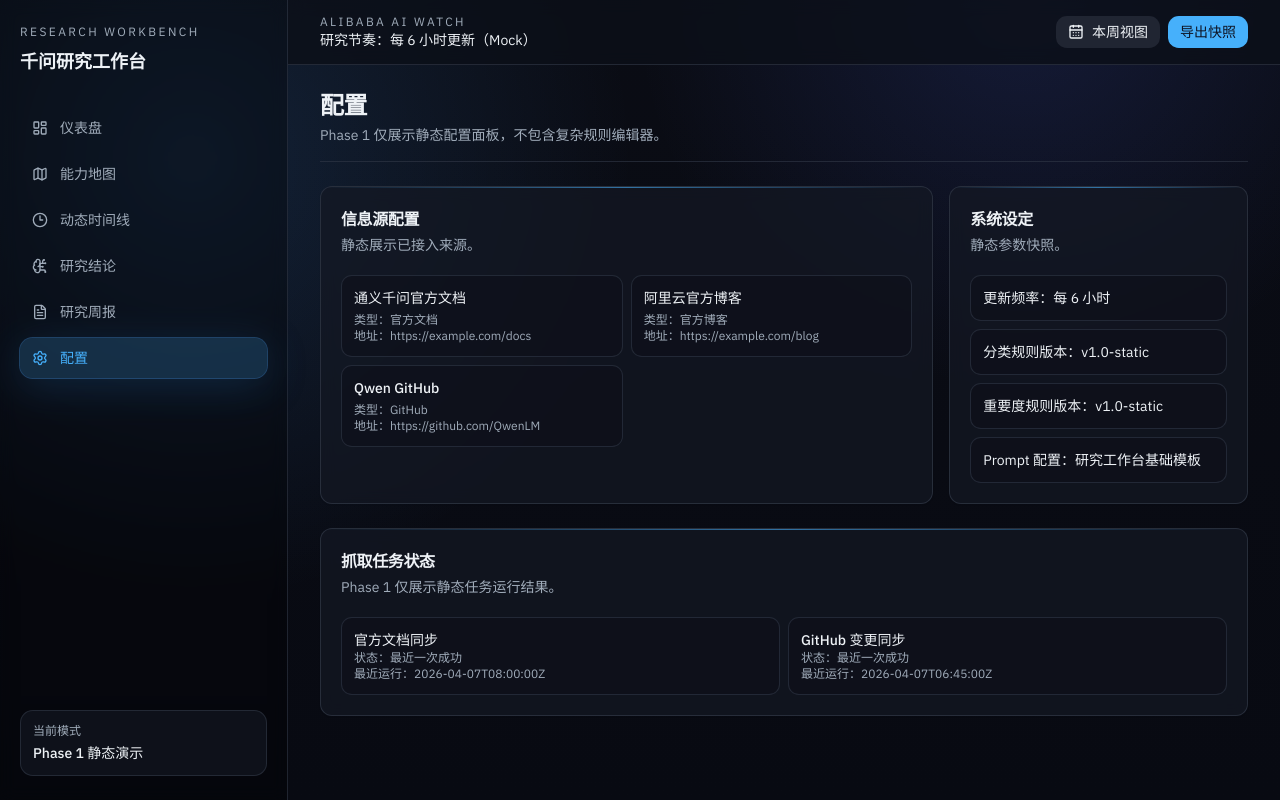
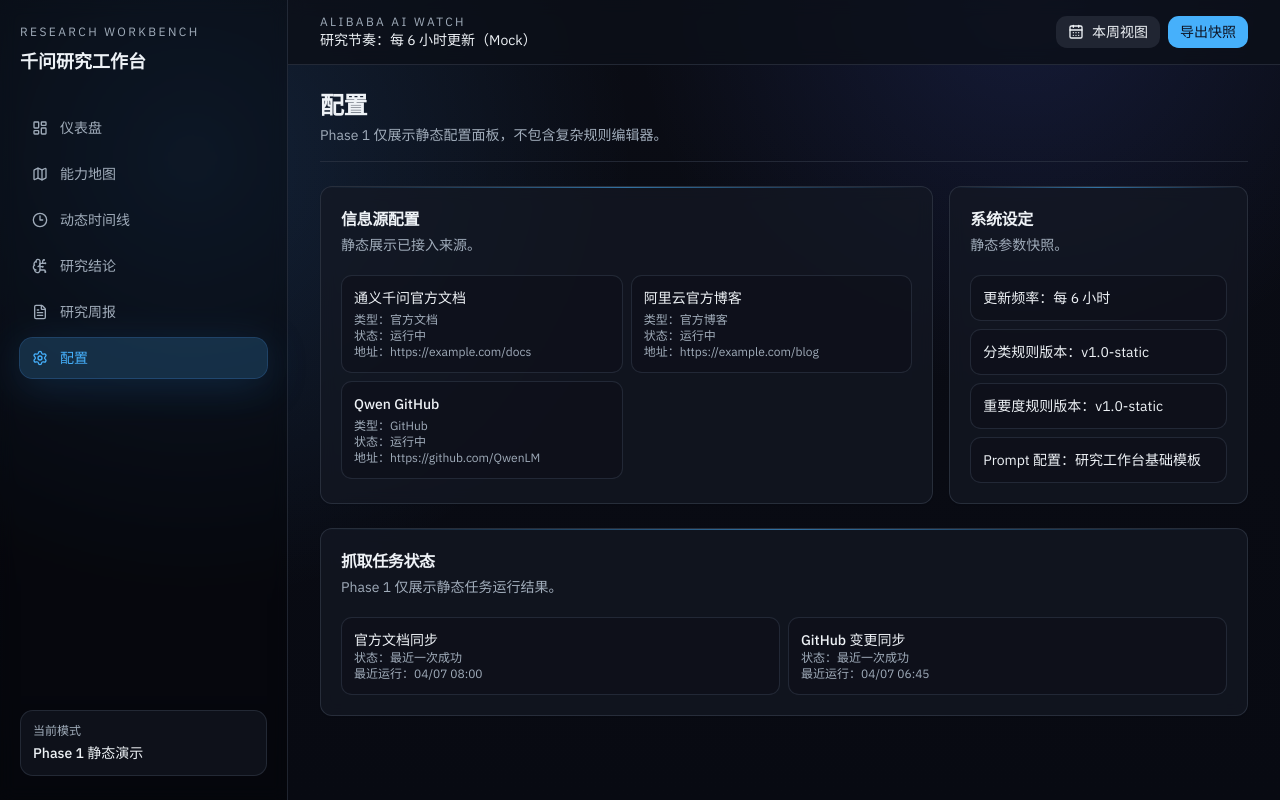
Before and after one commit to huiliuxu780/AiResearchStudio, a Next.js app: page /settings in a window 1280 px wide. Built offline with nearby package versions, Linux system fonts and the light colour scheme.

Commit message:
feat: localize settings source status display

```diff
--- a/src/app/(workbench)/settings/page.tsx
+++ b/src/app/(workbench)/settings/page.tsx
@@ -5,8 +5,9 @@
 import { PageShell } from "@/components/layout/page-shell";
 import { ScenarioStateGate } from "@/components/shared/scenario-state-gate";
 import { SectionCard } from "@/components/shared/section-card";
+import { formatDateTime } from "@/lib/formatters";
+import { sourceStatusLabelMap, sourceTypeLabelMap } from "@/lib/label-maps";
 import { getStateQuery } from "@/lib/workbench-query";
-import { sourceTypeLabelMap } from "@/lib/label-maps";
 import { getWorkbenchRepository } from "@/repositories";
 
 export default function SettingsPage() {
@@ -26,6 +27,7 @@
                 <div key={source.id} className="rounded-md border border-border/60 bg-background/50 p-3">
                   <p className="font-medium">{source.name}</p>
                   <p className="mt-1 text-xs text-muted-foreground">类型：{sourceTypeLabelMap[source.source_type]}</p>
+                  <p className="text-xs text-muted-foreground">状态：{sourceStatusLabelMap[source.status]}</p>
                   <p className="text-xs text-muted-foreground">地址：{source.url}</p>
                 </div>
               ))}
@@ -48,7 +50,7 @@
               <div key={job.job_name} className="rounded-md border border-border/60 bg-background/50 p-3">
                 <p className="font-medium">{job.job_name}</p>
                 <p className="text-xs text-muted-foreground">状态：{job.status}</p>
-                <p className="text-xs text-muted-foreground">最近运行：{job.last_run_at}</p>
+                <p className="text-xs text-muted-foreground">最近运行：{formatDateTime(job.last_run_at)}</p>
               </div>
             ))}
           </div>
--- a/src/lib/label-maps.ts
+++ b/src/lib/label-maps.ts
@@ -23,6 +23,12 @@
   github: "GitHub",
   media: "媒体发布",
   manual: "手动录入"
+};
+
+export const sourceStatusLabelMap: Record<"active" | "paused" | "error", string> = {
+  active: "运行中",
+  paused: "已暂停",
+  error: "异常"
 };
 
 export const topicTypeLabelMap: Record<TopicType, string> = {
```
